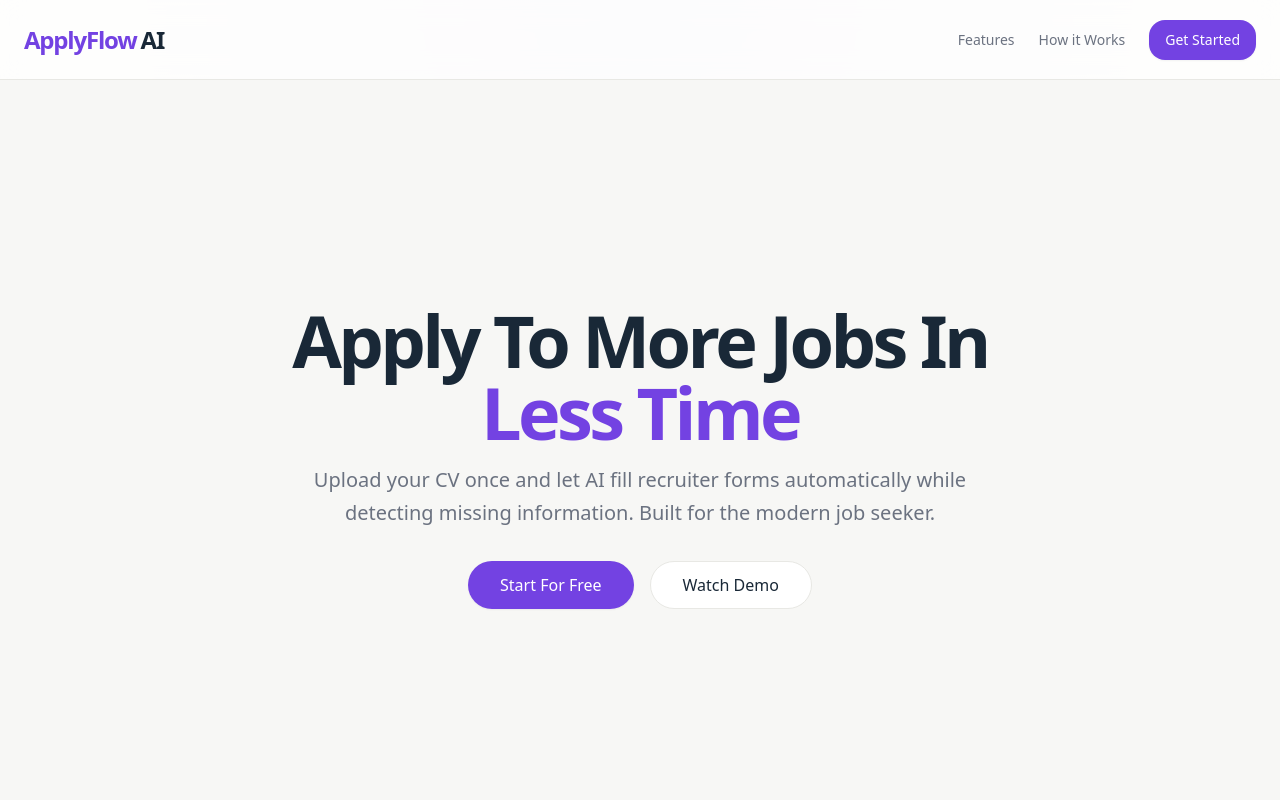
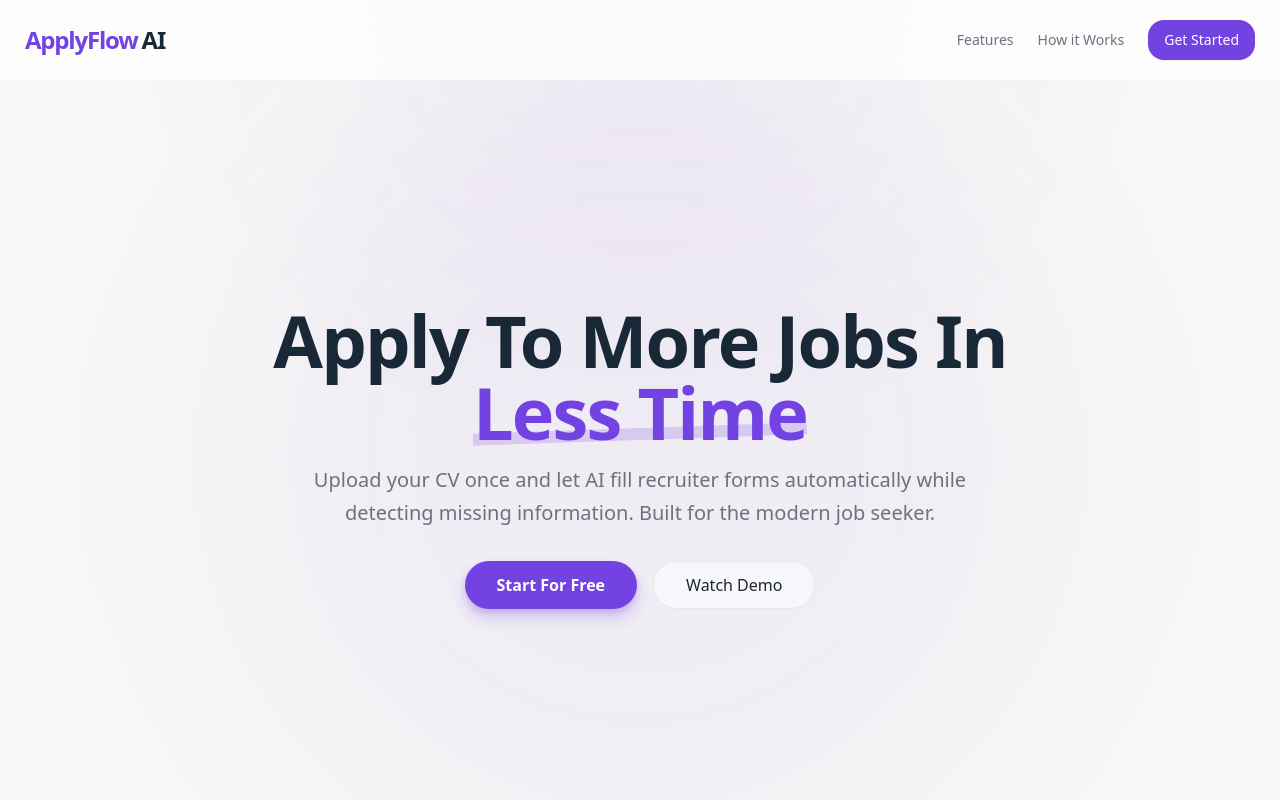
Before and after one commit to mochfauzi12/ApplyFlow-AI, a Next.js app: page / in a window 1280 px wide. Shown: the top 800 px of the page. Built offline with nearby package versions, Linux system fonts and the light colour scheme.

Commit message:
Ubah Ui/Ux

```diff
--- a/src/app/dashboard/recruiter-forms/page.tsx
+++ b/src/app/dashboard/recruiter-forms/page.tsx
@@ -4,6 +4,7 @@ import { useState, useEffect } from "react";
 import { FileUpload } from "@/components/ui/file-upload";
 import { uploadRecruiterForm, getFormsHistory } from "@/app/actions/form";
 import Link from "next/link";
+import { motion } from "framer-motion";
 
 export default function RecruiterFormsPage() {
   const [isUploading, setIsUploading] = useState(false);
@@ -66,8 +67,27 @@ export default function RecruiterFormsPage() {
               No forms uploaded yet.
             </div>
           ) : (
-            history.map((form) => (
-              <div key={form.id} className="p-6 flex flex-col md:flex-row md:items-center justify-between gap-4 hover:bg-bg-tertiary/50 transition-colors">
+            <motion.div
+              initial="hidden"
+              animate="show"
+              variants={{
+                hidden: { opacity: 0 },
+                show: {
+                  opacity: 1,
+                  transition: { staggerChildren: 0.1 }
+                }
+              }}
+              className="flex flex-col"
+            >
+              {history.map((form) => (
+                <motion.div
+                  variants={{
+                    hidden: { opacity: 0, y: 10 },
+                    show: { opacity: 1, y: 0 }
+                  }}
+                  key={form.id}
+                  className="p-6 flex flex-col md:flex-row md:items-center justify-between gap-4 hover:bg-bg-tertiary/50 transition-colors border-b border-border-light last:border-0"
+                >
                   <div>
                     <h3 className="font-medium text-text-primary">{form.file_name}</h3>
                     <p className="text-sm text-text-secondary mt-1">
@@ -89,14 +109,15 @@ export default function RecruiterFormsPage() {
                     {form.autofill_status === 'completed' && (
                       <Link
                         href={`/dashboard/recruiter-forms/${form.id}`}
-                      className="px-4 py-2 bg-primary text-white text-sm font-medium rounded-lg hover:bg-primary-hover transition-colors"
+                        className="px-4 py-2 bg-primary text-white text-sm font-medium rounded-lg hover:bg-primary-hover transition-colors shadow-sm active:scale-95"
                       >
                         View Answers
                       </Link>
                     )}
                   </div>
-              </div>
-            ))
+                </motion.div>
+              ))}
+            </motion.div>
           )}
         </div>
       </div>
--- /dev/null
+++ b/src/app/dashboard/template.tsx
@@ -0,0 +1,5 @@
+import { PageTransition } from "@/components/ui/page-transition"
+
+export default function Template({ children }: { children: React.ReactNode }) {
+  return <PageTransition>{children}</PageTransition>
+}
--- a/src/app/page.tsx
+++ b/src/app/page.tsx
@@ -1,10 +1,26 @@
+"use client"
+
 import Link from "next/link"
 import { Button } from "@/components/ui/button"
+import { motion } from "framer-motion"
 
 export default function LandingPage() {
+  const containerVariants = {
+    hidden: { opacity: 0 },
+    show: {
+      opacity: 1,
+      transition: { staggerChildren: 0.15 }
+    }
+  }
+
+  const itemVariants = {
+    hidden: { opacity: 0, y: 20 },
+    show: { opacity: 1, y: 0, transition: { type: "spring", stiffness: 300, damping: 24 } }
+  }
+
   return (
     <div className="flex flex-col min-h-screen">
-      <header className="px-4 lg:px-6 h-20 flex items-center border-b border-border-light bg-bg-secondary/80 backdrop-blur-md sticky top-0 z-50">
+      <header className="px-4 lg:px-6 h-20 flex items-center border-b border-border-light bg-bg-secondary/70 glass sticky top-0 z-50">
         <Link className="flex items-center justify-center" href="/">
           <span className="font-bold text-2xl tracking-tighter text-primary">ApplyFlow</span>
           <span className="font-bold text-2xl tracking-tighter text-text-primary ml-1">AI</span>
@@ -22,26 +38,37 @@ export default function LandingPage() {
         </nav>
       </header>
       <main className="flex-1">
-        <section className="w-full py-24 md:py-32 lg:py-48 xl:py-56 bg-bg-primary">
-          <div className="container px-4 md:px-6 mx-auto">
-            <div className="flex flex-col items-center space-y-8 text-center">
+        <section className="w-full py-24 md:py-32 lg:py-48 xl:py-56 relative overflow-hidden">
+          {/* Subtle background glow */}
+          <div className="absolute top-1/2 left-1/2 -translate-x-1/2 -translate-y-1/2 w-[800px] h-[800px] bg-primary/5 rounded-full blur-[100px] -z-10 pointer-events-none" />
+
+          <div className="container px-4 md:px-6 mx-auto relative z-10">
+            <motion.div
+              className="flex flex-col items-center space-y-8 text-center"
+              variants={containerVariants}
+              initial="hidden"
+              animate="show"
+            >
               <div className="space-y-4 max-w-3xl">
-                <h1 className="text-4xl font-bold tracking-tighter sm:text-5xl md:text-6xl lg:text-7xl/none text-text-primary">
-                  Apply To More Jobs In <span className="text-primary">Less Time</span>
-                </h1>
-                <p className="mx-auto max-w-[700px] text-text-secondary md:text-xl/relaxed lg:text-base/relaxed xl:text-xl/relaxed">
+                <motion.h1 variants={itemVariants} className="text-4xl font-extrabold tracking-tight sm:text-5xl md:text-6xl lg:text-7xl/none text-text-primary">
+                  Apply To More Jobs In <span className="text-primary relative inline-block">
+                    Less Time
+                    <span className="absolute bottom-2 left-0 w-full h-3 bg-primary/20 -z-10 -rotate-2" />
+                  </span>
+                </motion.h1>
+                <motion.p variants={itemVariants} className="mx-auto max-w-[700px] text-text-secondary md:text-xl/relaxed lg:text-base/relaxed xl:text-xl/relaxed">
                   Upload your CV once and let AI fill recruiter forms automatically while detecting missing information. Built for the modern job seeker.
-                </p>
+                </motion.p>
               </div>
-              <div className="space-x-4">
+              <motion.div variants={itemVariants} className="space-x-4 flex items-center">
                 <Link href="/dashboard">
-                  <Button size="lg" className="rounded-full px-8">Start For Free</Button>
+                  <Button size="lg" className="rounded-full px-8 font-semibold shadow-lg shadow-primary/20">Start For Free</Button>
                 </Link>
                 <Link href="#demo">
-                  <Button variant="outline" size="lg" className="rounded-full px-8 bg-bg-secondary">Watch Demo</Button>
+                  <Button variant="outline" size="lg" className="rounded-full px-8 bg-bg-secondary/50 backdrop-blur-sm">Watch Demo</Button>
                 </Link>
-              </div>
-            </div>
+              </motion.div>
+            </motion.div>
           </div>
         </section>
         <section id="features" className="w-full py-24 bg-bg-secondary">
--- a/src/components/ui/button.tsx
+++ b/src/components/ui/button.tsx
@@ -13,7 +13,7 @@ const Button = React.forwardRef<HTMLButtonElement, ButtonProps>(
       <button
         ref={ref}
         className={cn(
-          "inline-flex items-center justify-center rounded-md text-sm font-medium transition-colors focus-visible:outline-none focus-visible:ring-2 focus-visible:ring-primary disabled:pointer-events-none disabled:opacity-50",
+          "inline-flex items-center justify-center rounded-md text-sm font-medium transition-all active:scale-[0.98] focus-visible:outline-none focus-visible:ring-2 focus-visible:ring-primary disabled:pointer-events-none disabled:opacity-50",
           {
             "bg-primary text-white hover:bg-primary-hover shadow-sm": variant === "default",
             "border border-border-light bg-transparent hover:bg-bg-primary text-text-primary": variant === "outline",
--- /dev/null
+++ b/src/components/ui/page-transition.tsx
@@ -0,0 +1,16 @@
+"use client"
+
+import { motion } from "framer-motion"
+
+export function PageTransition({ children }: { children: React.ReactNode }) {
+  return (
+    <motion.div
+      initial={{ opacity: 0, y: 15 }}
+      animate={{ opacity: 1, y: 0 }}
+      exit={{ opacity: 0, y: 15 }}
+      transition={{ duration: 0.3, ease: [0.22, 1, 0.36, 1] }}
+    >
+      {children}
+    </motion.div>
+  )
+}
```
Lines whose indentation alone changed are shown as unchanged.
